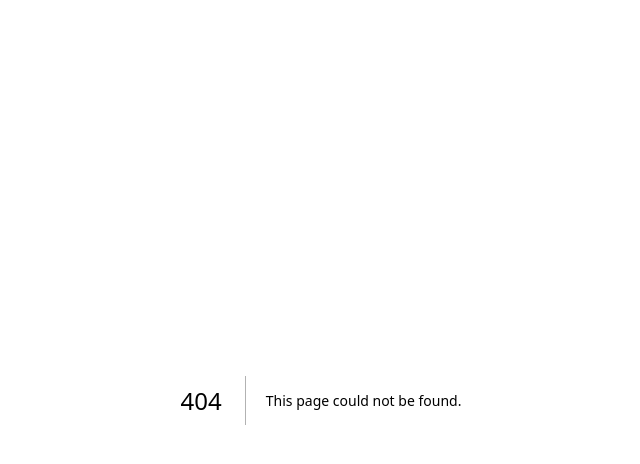
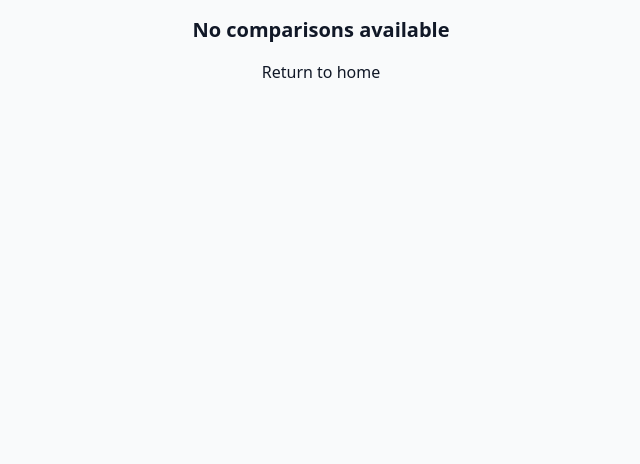
Before and after one commit to stleznev/initiative-prioritizer, a Next.js app: page /en/compare in a window 1280 px wide. Before the commit this address had no page. Shown: the top 464 px of the page, without its empty margins (319-959 px from the left). Built offline with nearby package versions, Linux system fonts and the light colour scheme.

Commit message:
Add English compare page

```diff
--- /dev/null
+++ b/app/en/compare/page.tsx
@@ -0,0 +1,36 @@
+'use client';
+import { useEffect, useState } from 'react';
+import Link from 'next/link';
+
+export default function ComparePage() {
+  const [pair, setPair] = useState(null);
+  const [loading, setLoading] = useState(true);
+
+  useEffect(() => {
+    fetch('/api/next-pair')
+      .then((res) => res.json())
+      .then((data) => {
+        setPair(data);
+        setLoading(false);
+      });
+  }, []);
+
+  if (loading) return <p>Loading...</p>;
+
+  if (!pair) {
+    return (
+      <div className="text-center mt-4">
+        <h1 className="text-xl font-bold">No comparisons available</h1>
+        <p className="mt-4">
+          <Link href="/">Return to home</Link>
+        </p>
+      </div>
+    );
+  }
+
+  return (
+    <div>
+      {/* TODO: implement comparison UI */}
+    </div>
+  );
+}
```
